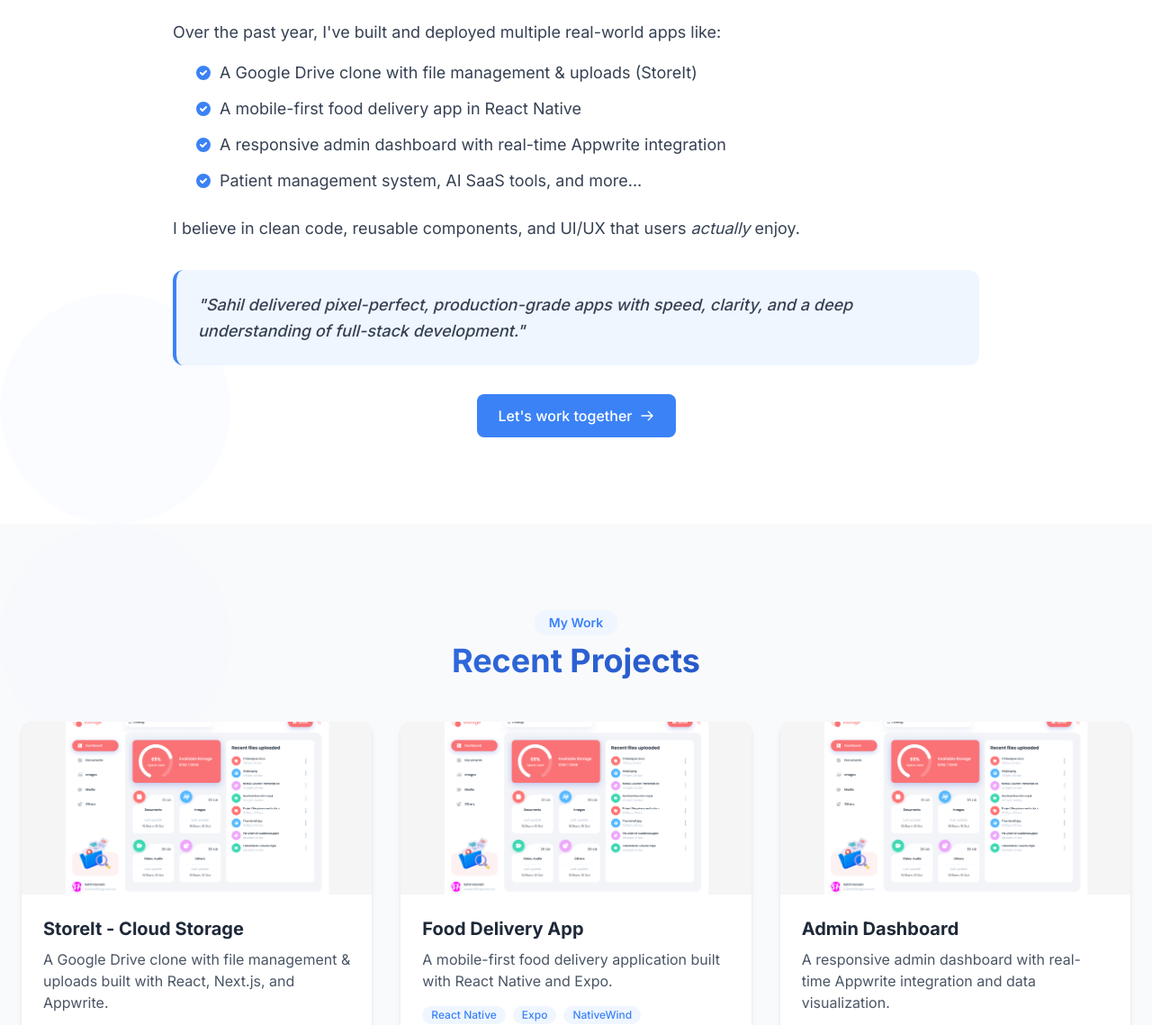
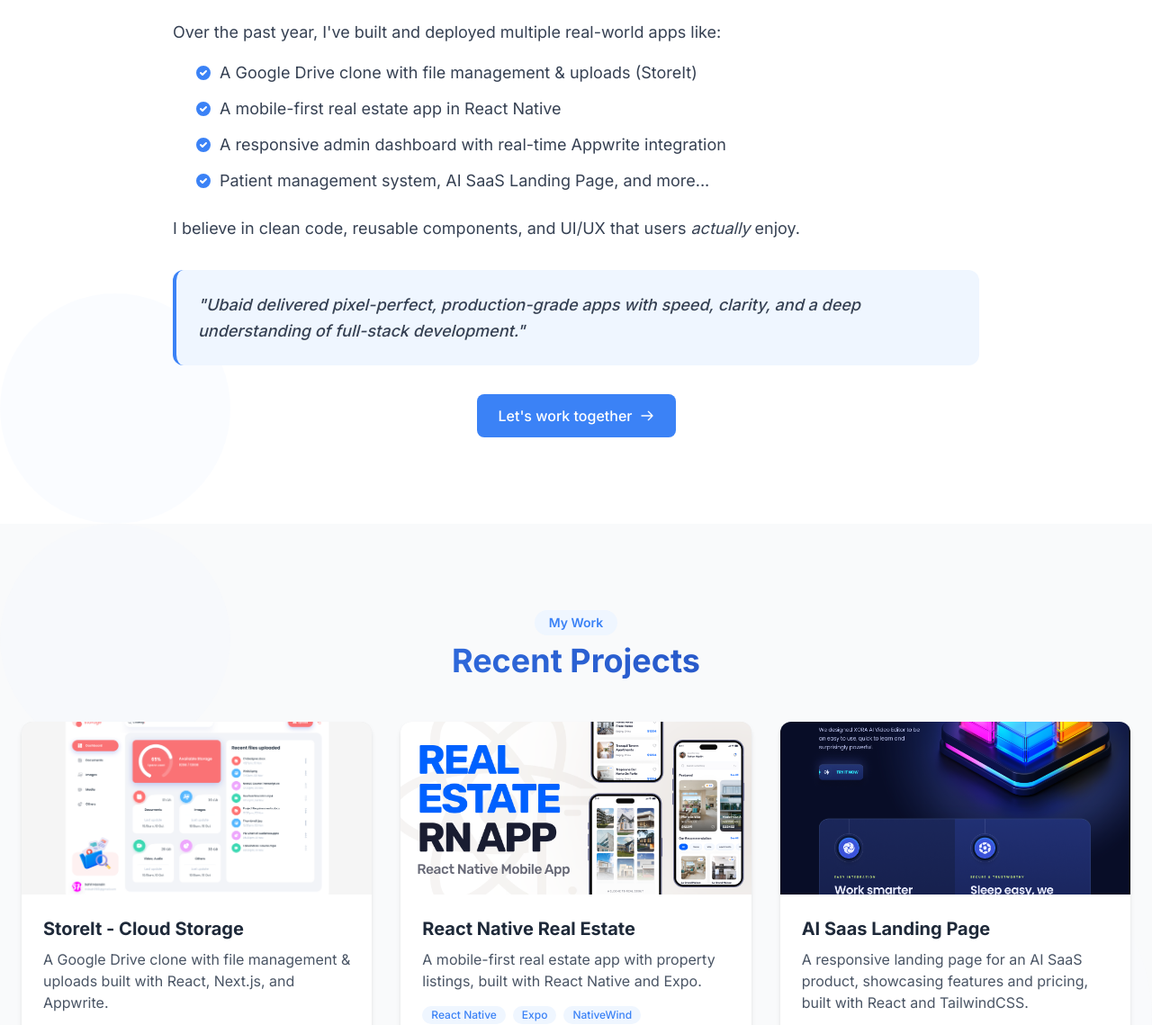
Before and after one commit to UbaidRaza05/my-portfolio, a website: page index.html in a window 1280 px wide. Shown: the part 1226-2365 px from the top of the page at 90% size. Drawn offline with Linux system fonts and the light colour scheme.

Commit message:
added projects images

```diff
--- a/index.html
+++ b/index.html
@@ -4,7 +4,7 @@
     <meta charset="UTF-8" />
     <meta name="viewport" content="width=device-width, initial-scale=1.0" />
     <link href="./src/output.css" rel="stylesheet" />
-    <title>Sahil Hasnain - Full-Stack Developer</title>
+    <title>Ubaid Raza - Full-Stack Developer</title>
 
     <!-- Google Fonts -->
     <link rel="preconnect" href="https://fonts.googleapis.com" />
@@ -29,7 +29,7 @@
           <a
             href="#"
             class="text-2xl font-bold text-transparent bg-gradient-to-r from-primary to-secondary bg-clip-text"
-            >Sahil <span class="text-dark">.</span></a
+            >Ubaid Raza <span class="text-dark">.</span></a
           >
 
           <!-- Mobile Menu Button -->
@@ -275,7 +275,7 @@
 
             <p class="mb-6 text-lg leading-relaxed text-gray-700">
               I'm
-              <span class="font-semibold text-primary">Sahil Hasnain</span> — a
+              <span class="font-semibold text-primary">Ubaid Raza</span> — a
               passionate Full-Stack Developer with 1+ year of real-world
               experience building fast, functional, and beautiful applications
               using modern web and mobile technologies.
@@ -331,7 +331,7 @@
                     />
                   </svg>
                 </div>
-                <span>A mobile-first food delivery app in React Native</span>
+                <span>A mobile-first real estate app in React Native</span>
               </li>
               <li class="flex items-start">
                 <div class="flex-shrink-0 w-5 h-5 mt-1 mr-2 text-primary">
@@ -369,7 +369,7 @@
                   </svg>
                 </div>
                 <span
-                  >Patient management system, AI SaaS tools, and more...</span
+                  >Patient management system, AI SaaS Landing Page, and more...</span
                 >
               </li>
             </ul>
@@ -383,7 +383,7 @@
               <p
                 class="text-lg italic font-medium leading-relaxed text-gray-700"
               >
-                "Sahil delivered pixel-perfect, production-grade apps with
+                "Ubaid delivered pixel-perfect, production-grade apps with
                 speed, clarity, and a deep understanding of full-stack
                 development."
               </p>
@@ -498,16 +498,16 @@
           >
             <div class="flex items-center justify-center h-48 bg-gray-200">
               <img
-                src="/images/storage.png"
+                src="/images/Restate.png"
                 alt="Storage Platform"
                 class="object-cover w-full h-full"
               />
             </div>
             <div class="p-6">
-              <h3 class="mb-2 text-xl font-bold">Food Delivery App</h3>
+              <h3 class="mb-2 text-xl font-bold">React Native Real Estate</h3>
               <p class="mb-4 text-gray-600">
-                A mobile-first food delivery application built with React Native
-                and Expo.
+                A mobile-first real estate app with property listings, built with
+                React Native and Expo.
               </p>
               <div class="flex flex-wrap gap-2 mb-4">
                 <span
@@ -546,16 +546,16 @@
           >
             <div class="flex items-center justify-center h-48 bg-gray-200">
               <img
-                src="/images/storage.png"
-                alt="Storage Platform"
+                src="/images/xora.png"
+                alt="xora"
                 class="object-cover w-full h-full"
               />
             </div>
             <div class="p-6">
-              <h3 class="mb-2 text-xl font-bold">Admin Dashboard</h3>
+              <h3 class="mb-2 text-xl font-bold">AI Saas Landing Page</h3>
               <p class="mb-4 text-gray-600">
-                A responsive admin dashboard with real-time Appwrite integration
-                and data visualization.
+                A responsive landing page for an AI SaaS product, showcasing
+                features and pricing, built with React and TailwindCSS.
               </p>
               <div class="flex flex-wrap gap-2 mb-4">
                 <span
@@ -566,10 +566,10 @@
                   class="bg-blue-50 text-primary text-xs font-medium px-2.5 py-0.5 rounded-full"
                   >Tailwind</span
                 >
-                <span
+                <!-- <span
                   class="bg-blue-50 text-primary text-xs font-medium px-2.5 py-0.5 rounded-full"
                   >Appwrite</span
-                >
+                > -->
               </div>
               <div class="flex space-x-3">
                 <a
@@ -877,7 +877,7 @@
         <div class="flex flex-col items-center justify-between md:flex-row">
           <div class="mb-6 md:mb-0">
             <a href="#" class="text-2xl font-bold"
-              >Sahil<span class="text-primary">.</span></a
+              >Ubaid<span class="text-primary">.</span></a
             >
             <p class="mt-2 text-gray-400">Full-Stack Developer</p>
           </div>
@@ -913,7 +913,7 @@
         <div
           class="pt-8 mt-8 text-center text-gray-400 border-t border-gray-800"
         >
-          <p>&copy; 2025 Sahil Hasnain. All rights reserved.</p>
+          <p>&copy; 2025 Ubaid Raza. All rights reserved.</p>
         </div>
       </div>
     </footer>
```
Also changed, not shown: images/Restate.png (added), images/medical-app.png (added), images/xora.png (added), src/output.css.
